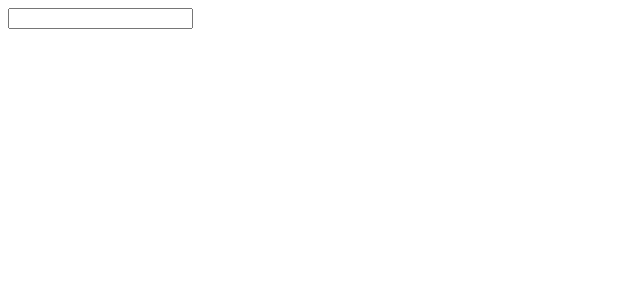
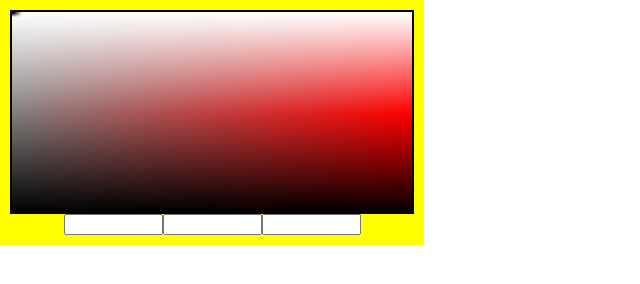
Before and after one commit to joshhuyn/colorPickerPlugin, a browser extension: page index.html in a window 1280 px wide. Shown: the whole page, without its empty margins (0-640 px from the left). Drawn offline with Linux system fonts and the light colour scheme.

Commit message:
started restructure to window obj

```diff
--- a/index.html
+++ b/index.html
@@ -3,6 +3,6 @@
         <script src="./script.js"></script>
     </head>
     <body>
-        <input id="test" type="number" />
+        <input id="test" type="text" />
     </body>
 </html>
--- a/script.js
+++ b/script.js
@@ -1,9 +1,189 @@
-setTimeout(init, 1000)
-console.log("asdf")
+window.useless_window = {
+    idDataMap : new Map(),
+    currentId : "",
+    colorutils : {
+        hslToHex : (h, s, l) =>
+        {
+          l /= 100;
+          const a = s * Math.min(l, 1 - l) / 100;
+          const f = n => {
+            const k = (n + h / 30) % 12;
+            const color = l - a * Math.max(Math.min(k - 3, 9 - k, 1), -1);
+            return Math.round(255 * color).toString(16).padStart(2, '0');   // convert to Hex and prefix "0" if needed
+          };
+          return `#${f(0)}${f(8)}${f(4)}`;
+        },
+        hexToRgb : (hex) =>
+        {
+            var result = /^#?([a-f\d]{2})([a-f\d]{2})([a-f\d]{2})$/i.exec(hex);
+            return result ? {
+                r: parseInt(result[1], 16),
+                g: parseInt(result[2], 16),
+                b: parseInt(result[3], 16)
+            } : null;
+        },
+        hslToRgb : (h, s, l) =>
+        {
+            return window.useless_window.colorutils.hslToHex(h, s, l);
+        },
+        // color death convertion
+        rgbToHsl : (r, g, b) => {
+            r /= 255;
+            g /= 255;
+            b /= 255;
+            const l = Math.max(r, g, b);
+            const s = l - Math.min(r, g, b);
+            let h = 0
 
-function init()
+            if (s)
             {
-    console.log("test")
+                if (l === r)
+                {
+                    h = (g - b) / s
+                }
+                else if (l === g)
+                {
+                    h = 2 + (b - r) / s
+                }
+                else
+                {
+                    h = 4 + (r - g) / s
+                }
+            }
+
+            return [
+                60 * h < 0 ? 60 * h + 360 : 60 * h,
+                100 * (s ? (l <= 0.5 ? s / (2 * l - s) : s / (2 - (2 * l - s))) : 0),
+                (100 * (2 * l - s)) / 2,
+            ];
+        },
+    },
+    factory : {
+        addColorCanvas : div => {
+            let canvas = document.createElement("canvas");
+            div.appendChild(canvas);
+
+            canvas.width = 100;
+            canvas.height = 100;
+
+            let canvasStyle = canvas.style;
+            canvasStyle.width = "400px";
+            canvasStyle.height = "200px";
+            canvasStyle.border = "solid black 2px";
+
+            updateFunc = () =>
+            {
+                dataSet = window.useless_window.idDataMap.get(window.useless_window.currentId)
+                let ctx = canvas.getContext("2d");
+
+                for (let x = 0; x <= 100; x++)
+                {
+                    for (let y = 0; y <= 100; y++)
+                    {
+                        let hex = window.useless_window.colorutils.hslToHex(dataSet.hue, x, 100 - y);
+                        ctx.fillStyle = hex;
+                        ctx.strokeStyle = hex;
+                        ctx.strokeRect(x, y, x + 1, y + 1);
+                    }
+                }
+
+                ctx.fillStyle = "#000000";
+                ctx.strokeStyle = "#000000";
+                ctx.strokeRect(dataSet.saturation, dataSet.light, 1, 1)
+            }
+
+            canvas.addEventListener("mousedown", e =>
+            {
+                dataSet = window.useless_window.idDataMap.get(window.useless_window.currentId)
+                let rect = canvas.getBoundingClientRect();
+                dataSet.light = Math.floor((e.clientY - rect.top) / 2);
+                dataSet.saturation = Math.floor((e.clientX - rect.left) / 4);
+
+                updateFunc();
+            });
+
+            return updateFunc;
+        },
+        addControlDiv : div => {
+            let rgbDiv = document.createElement("div");
+            rgbDiv.style.display = "flex";
+            rgbDiv.style.justifyContent = "center";
+            rgbDiv.style.alignItems = "center";
+            rgbDiv.style.width = "300px";
+
+            div.appendChild(rgbDiv);
+
+            let elements = []
+            for (let i = 0; i < 3; i++)
+            {
+                elements.push(document.createElement("input"))
+            }
+
+            updateFunc = () =>
+            {
+                dataSet = window.useless_window.idDataMap.get(window.useless_window.currentId);
+                let rgb = window.useless_window.colorutils.hslToRgb(dataSet.hue, dataSet.saturation, dataSet.light);
+
+                elements[0].value = rgb.r
+                elements[1].value = rgb.b
+                elements[2].value = rgb.g
+            }
+
+            elements.forEach(el=> {
+                el.type = "number";
+                el.style.width = "33%";
+                rgbDiv.append(el);
+
+                el.addEventListener("blur", () => {
+                    let dataSet = window.useless_window.idDataMap.get(window.useless_window.currentId);
+                    let hsl = window.useless_window.colorutils.rgbToHsl(elements[0].value, elements[1].value, elements[2].value)
+
+                    dataSet.hue = hsl[0]
+                    dataSet.saturation = hsl[1]
+                    dataSet.light = hsl[2]
+                })
+
+                updateFunc();
+            })
+
+            return updateFunc;
+        },
+        newInstance : () => {
+            let div = document.createElement("div");
+            div.id = "testInput";
+
+            let divStyle = div.style;
+            divStyle.visibility = "visible";
+            divStyle.position = "absolute";
+            divStyle.top = 0 + "px";
+            divStyle.left = 0 + "px";
+            divStyle.padding = "10px";
+            divStyle.backgroundColor = "yellow";
+            divStyle.display = "flex";
+            divStyle.justifyContent = "center";
+            divStyle.alignItems = "center";
+            divStyle.flexDirection = "column";
+
+            updateFunction = []
+
+            updateFunction.push(window.useless_window.factory.addColorCanvas(div));
+            updateFunction.push(window.useless_window.factory.addControlDiv(div));
+
+            updateFunction.forEach(f => f())
+
+            //this.updateRGB();
+
+            console.log(div);
+
+            return div;
+        },
+    },
+    handler :
+    {
+        init : e =>
+        {
+            window.useless_window.handler.addDialog()
+            return;
             for (const i of document.getElementsByTagName("input"))
             {
                 if (i.type != "text")
@@ -12,7 +192,27 @@ function init()
                 }
 
                 console.log(i)
-        attach(i);
+                addDialog()
+            }
+        },
+        addDialog : () =>
+        {
+            console.log("test")
+            window.useless_window.handler.createData("test")
+            window.useless_window.currentId = "test"
+
+            let div = window.useless_window.factory.newInstance();
+            document.body.appendChild(div)
+        },
+        createData : id =>
+        {
+            window.useless_window.idDataMap.set(id,
+            {
+                hue : 0,
+                light : 0,
+                saturation : 0,
+            })
+        }
     }
 }
 
@@ -56,53 +256,6 @@ function attach(input)
             this.baseInput.value = rgb.r + "" + rgb.g + "" + rgb.b;
 
             this.btn.getElementsByTagName("div")[0].style.backgroundColor = hex;
-        }
-
-        repaintColorCanvas = () =>
-        {
-            let ctx = this.colorCanvas.getContext("2d");
-
-            for (let x = 0; x <= 100; x++)
-            {
-                for (let y = 0; y <= 100; y++)
-                {
-                    let hex = ColorUtils.hslToHex(this.hue, x, 100 - y);
-                    ctx.fillStyle = hex;
-                    ctx.strokeStyle = hex;
-                    ctx.strokeRect(x, y, x + 1, y + 1);
-                }
-            }
-
-            ctx.fillStyle = "#000000";
-            ctx.strokeStyle = "#000000";
-            ctx.strokeRect(this.saturation, this.light, 1, 1)
-        }
-
-        createColorCanvas = () =>
-        {
-            let canvas = document.createElement("canvas");
-
-            canvas.width = 100;
-            canvas.height = 100;
-
-            let canvasStyle = canvas.style;
-            canvasStyle.width = "400px";
-            canvasStyle.height = "200px";
-            canvasStyle.border = "solid black 2px";
-
-            this.colorCanvas = canvas;
-            this.repaintColorCanvas();
-
-            canvas.addEventListener("mousedown", e => {
-                let rect = canvas.getBoundingClientRect();
-                this.light = Math.floor((e.clientY - rect.top) / 2);
-                this.saturation = Math.floor((e.clientX - rect.left) / 4);
-                this.repaintColorCanvas();
-
-                this.updateRGB();
-            })
-
-            return canvas;
         }
 
         repaintHueCanvas = () =>
@@ -266,7 +419,7 @@ function createBtn(id, left, top)
 
     wrapper.appendChild(btn);
 
-    wrapper.addEventListener("click", (e) => {
+    wrapper.addEventListener("click", () => {
         console.log("click")
         let colorPicker = document.getElementById(id);
 
@@ -282,3 +435,5 @@ function createBtn(id, left, top)
 
     return wrapper;
 }
+
+setTimeout(window.useless_window.handler.init, 1000)
```
Lines whose indentation alone changed are shown as unchanged.
